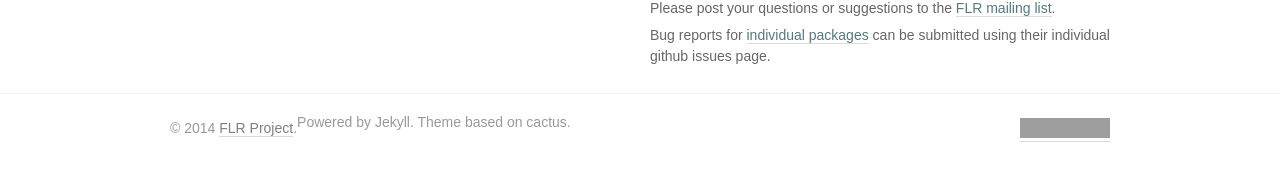
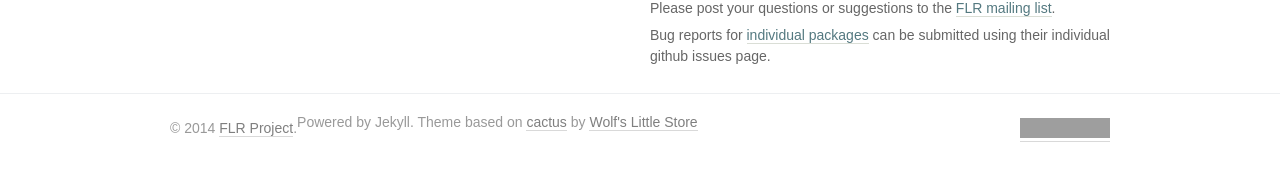
Before and after one commit to flr/flr.github.io, a Jekyll site: the page built from index.html, in a window 1280 px wide. Shown: the part 560-741 px from the top of the page. Built offline with Jekyll 4.4.1, drawn with Linux system fonts in a browser that asks for light colours; some web fonts are replaced; grey boxes are pictures that could not be loaded.

```diff
--- a/_includes/footer.html
+++ b/_includes/footer.html
@@ -7,8 +7,7 @@
 		</p>
 
 		<p>
-		Powered by Jekyll. Theme based on cactus.
+		Powered by Jekyll. Theme based on <a href="http://wolfr.github.io/cactus-jekyll-theme/">cactus</a> by <a href="http://www.wolfslittlestore.be">Wolf's Little Store</a>
 		</p>
-
   </div>
 </footer>
```
